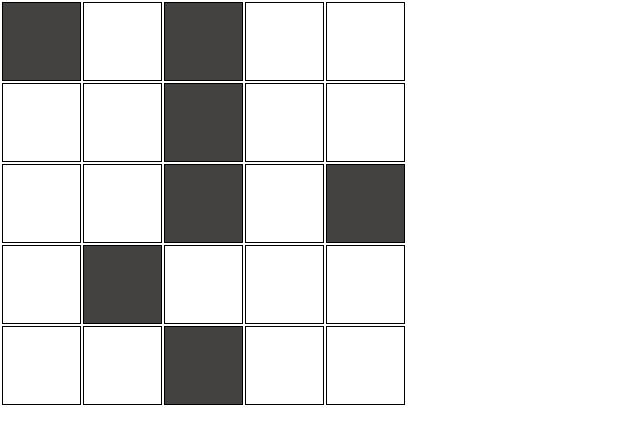
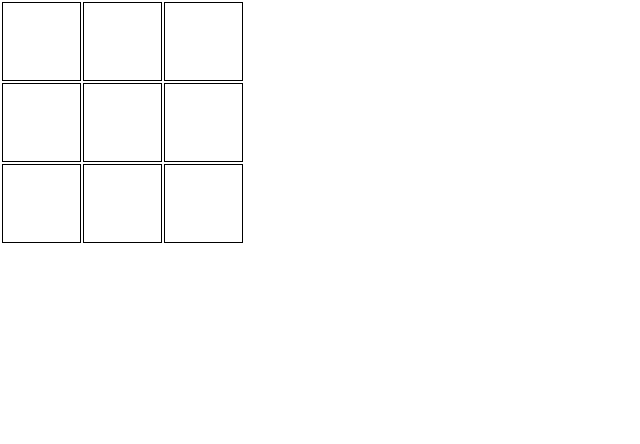
Before and after one commit to charithmaddoju/Lights-Out, a React (Create React App) app: page / in a window 1280 px wide. Shown: the top 444 px of the page, without its empty margins (0-640 px from the left). Built offline with nearby package versions, Linux system fonts and the light colour scheme.

Commit message:
Update Board.js

```diff
--- a/src/App.js
+++ b/src/App.js
@@ -13,7 +13,7 @@ import './App.css';
 function App() {
   return (
     <div className="App">
-      <Board />
+      <Board nrows={3} ncols={3}/>
     </div>
   );
 }
--- a/src/Board.js
+++ b/src/Board.js
@@ -48,10 +48,17 @@ class Board extends Component{
         flipCell(x-1,y);
         flipCell(x+1,y);
 
-        this.setState({board})
+        let hasWon = board.every(row => row.every(cell => !cell))
+
+        this.setState({hasWon,board})
     }
 
     render(){
+        if(this.state.hasWon){
+            return(
+                <h1>You WIN!!!</h1>
+            )
+        }
         let tblboard = [];
         const board = this.state.board;
         const {nrows, ncols} = this.props;
```
